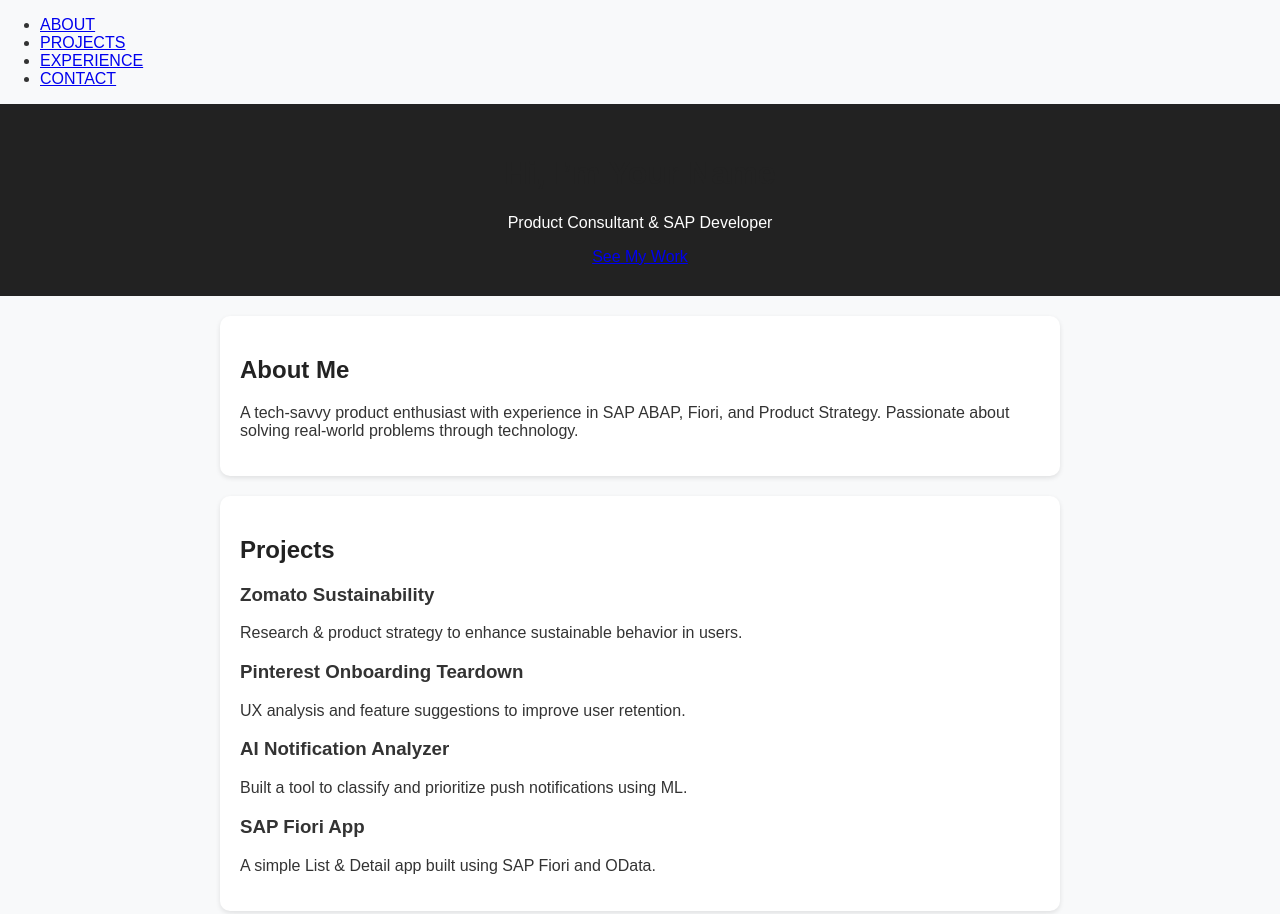
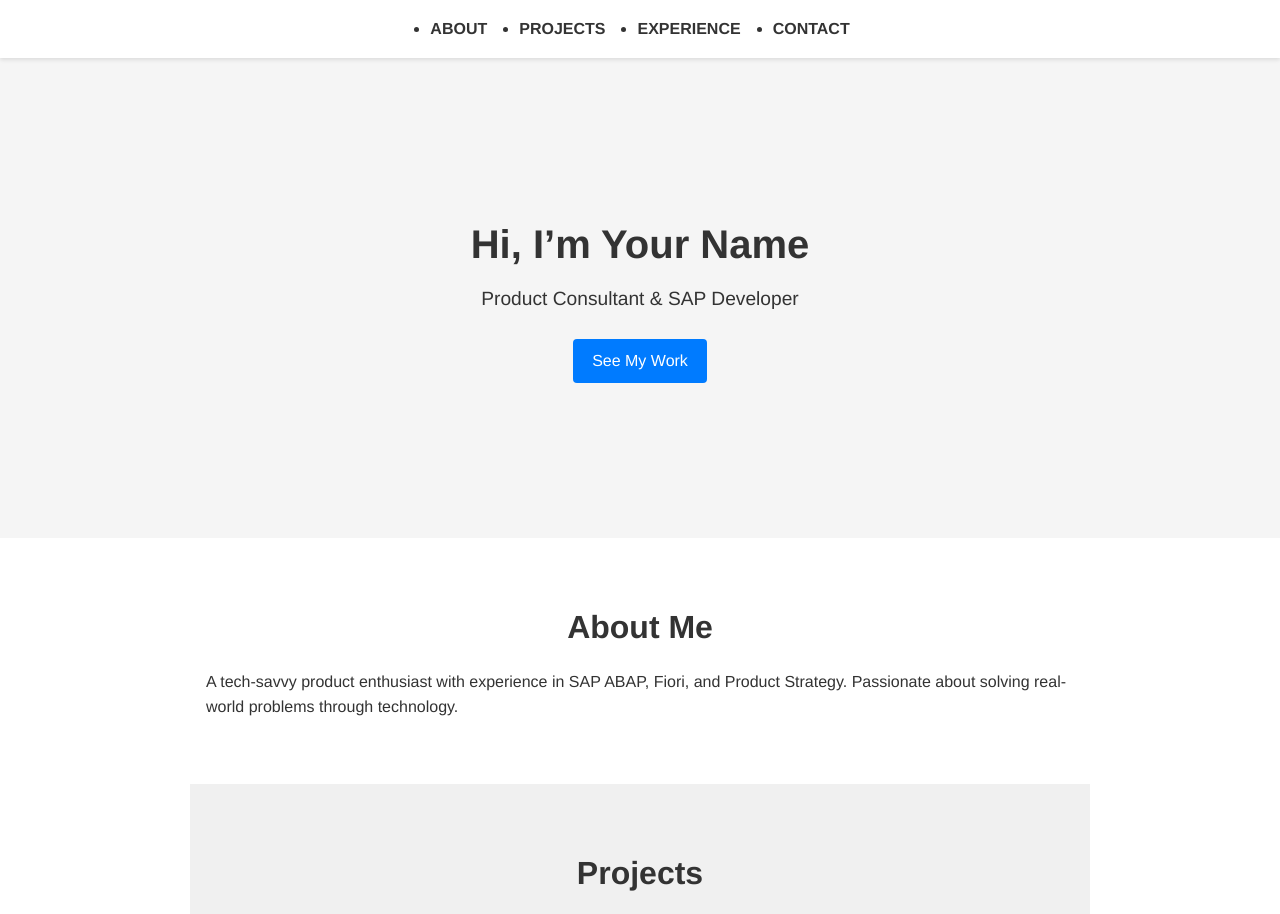
Before and after one commit to harikrishnan-saj/harikrishnan-portfolio, a plain HTML site: page index.html in a window 1280 px wide. Shown: the top 914 px of the page. Drawn offline with Linux system fonts and the light colour scheme.

Commit message:
Update style.css

```diff
--- a/style.css
+++ b/style.css
@@ -1,35 +1,132 @@
-body {
-    font-family: Arial, sans-serif;
+* {
   margin: 0;
   padding: 0;
-    background: #f8f9fa;
+  box-sizing: border-box;
+}
+
+body {
+  font-family: 'Helvetica Neue', Arial, sans-serif;
+  line-height: 1.6;
   color: #333;
 }
 
-header {
-    background: #222;
+nav {
+  background: #fff;
+  padding: 1rem;
+  box-shadow: 0 2px 4px rgba(0,0,0,0.1);
+  position: sticky;
+  top: 0;
+  z-index: 100;
+}
+
+nav ul {
+  display: flex;
+  justify-content: center;
+  gap: 2rem;
+}
+
+nav a {
+  text-decoration: none;
+  color: #333;
+  font-weight: bold;
+}
+
+.hero {
+  display: flex;
+  flex-direction: column;
+  align-items: center;
+  justify-content: center;
+  height: 60vh;
+  background: #f5f5f5;
+  text-align: center;
+  padding: 0 1rem;
+}
+
+.hero h1 {
+  font-size: 2.5rem;
+  margin-bottom: 0.5rem;
+}
+
+.hero p {
+  font-size: 1.2rem;
+  margin-bottom: 1.5rem;
+}
+
+.btn {
+  background: #007bff;
   color: white;
-    padding: 30px;
+  padding: 0.6rem 1.2rem;
+  border-radius: 4px;
+  text-decoration: none;
+}
+
+.section {
+  padding: 4rem 1rem;
+  max-width: 900px;
+  margin: 0 auto;
+}
+
+.light {
+  background: white;
+}
+
+.dark {
+  background: #f0f0f0;
+}
+
+.section h2 {
+  font-size: 2rem;
+  margin-bottom: 1rem;
   text-align: center;
 }
 
-section {
-    max-width: 800px;
-    margin: 20px auto;
-    padding: 20px;
+.cards {
+  display: grid;
+  gap: 1.5rem;
+  grid-template-columns: repeat(auto-fit, minmax(220px, 1fr));
+  margin-top: 2rem;
+}
+
+.card {
+  padding: 1.5rem;
   background: white;
-    border-radius: 10px;
+  border-radius: 8px;
   box-shadow: 0 2px 5px rgba(0,0,0,0.1);
 }
 
-h1, h2 {
-    color: #222;
+.experience-item {
+  margin-bottom: 2rem;
+}
+
+.experience-item h3 {
+  font-size: 1.3rem;
+}
+
+#contact p {
+  text-align: center;
+  margin-top: 1rem;
+}
+
+#contact a {
+  color: #007bff;
+  text-decoration: none;
+  margin: 0 0.5rem;
 }
 
 footer {
-    text-align: center;
-    padding: 15px;
   background: #222;
   color: white;
-    margin-top: 20px;
+  text-align: center;
+  padding: 1rem;
+  margin-top: 2rem;
 }
+
+@media (max-width: 600px) {
+  .hero h1 {
+    font-size: 2rem;
+  }
+
+  .hero p {
+    font-size: 1rem;
+  }
+}
```
Lines whose indentation alone changed are shown as unchanged.
